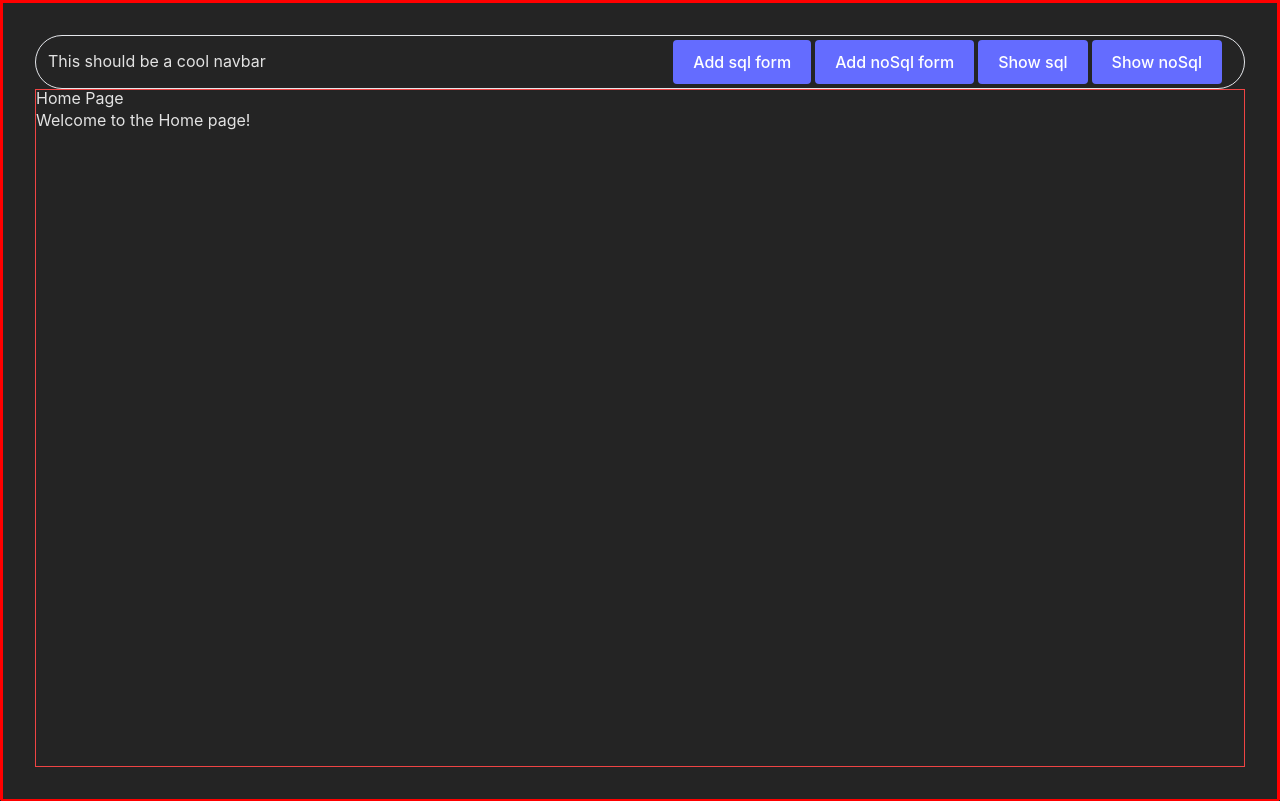
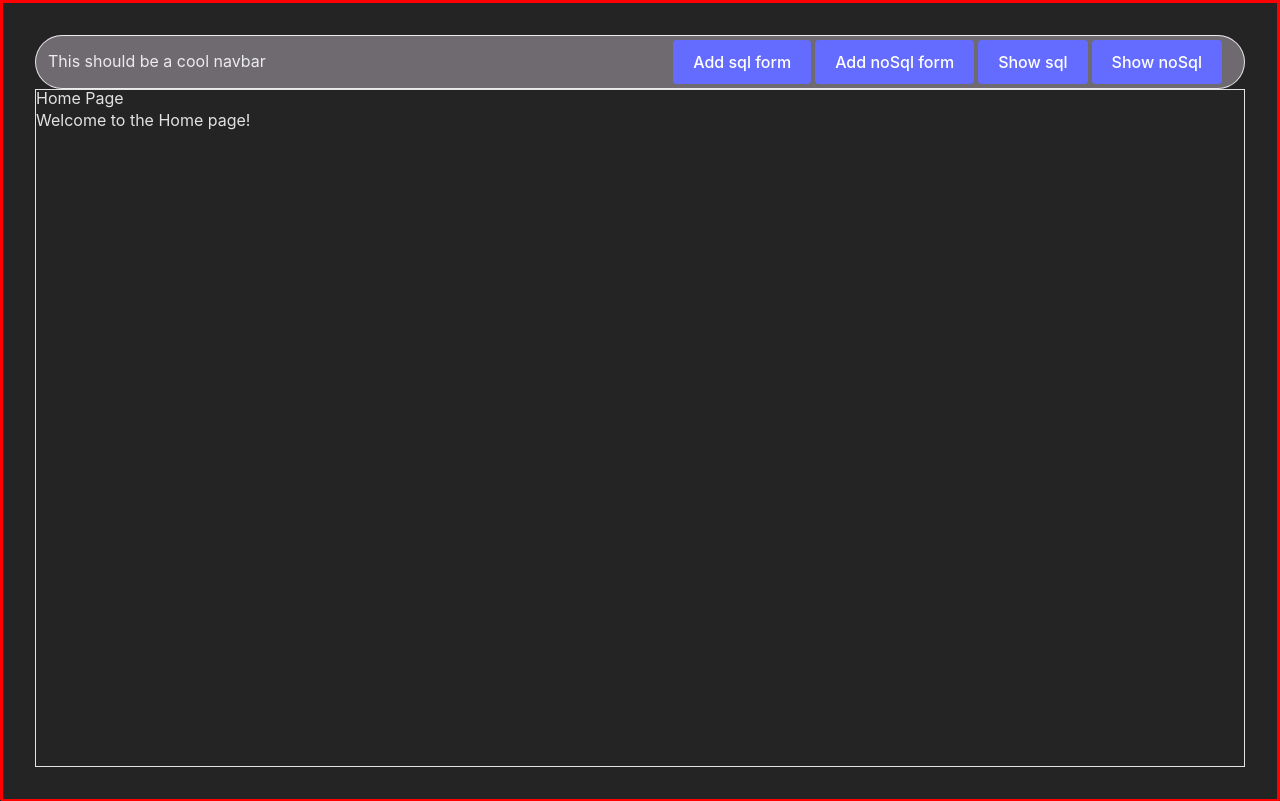
Before and after one commit to zaspeh/BDD_tp_grupal, a React (Vite) app in the folder frontend/: page / in a window 1280 px wide. Built offline with nearby package versions, Linux system fonts and the light colour scheme.

Commit message:
feat: some color changes

```diff
--- a/frontend/src/Components/Pages/Layout.jsx
+++ b/frontend/src/Components/Pages/Layout.jsx
@@ -3,7 +3,7 @@ import { Outlet, Link } from "react-router-dom";
 export const Layout = () => {
   return (
     <div className="flex flex-col h-full">
-      <nav className="w-full flex rounded-full border justify-between pl-3 pr-5 items-center">
+      <nav className="w-full flex rounded-full border justify-between pl-3 pr-5 items-center bg-headerBlack">
         <h1>This should be a cool navbar</h1>
         <ul className="flex">
           <li className="navButton"><Link to="/">Add sql form</Link></li>
--- a/frontend/src/index.css
+++ b/frontend/src/index.css
@@ -48,6 +48,7 @@ html, body {
   height: 100%;
   width: 100%;
   border: 1px solid red;
+  background-color: #242424;
 }
 
 .navButton {
--- a/frontend/tailwind.config.js
+++ b/frontend/tailwind.config.js
@@ -5,6 +5,10 @@ export default {
     "./src/**/*.{js,jsx,ts,tsx,html}",
   ],
   theme: {
+    colors: {
+      "headerBlack": "#6E6A6F",
+      "backWhite": "#F5FBEF",
+  },
     extend: {},
   },
   plugins: [],
```
